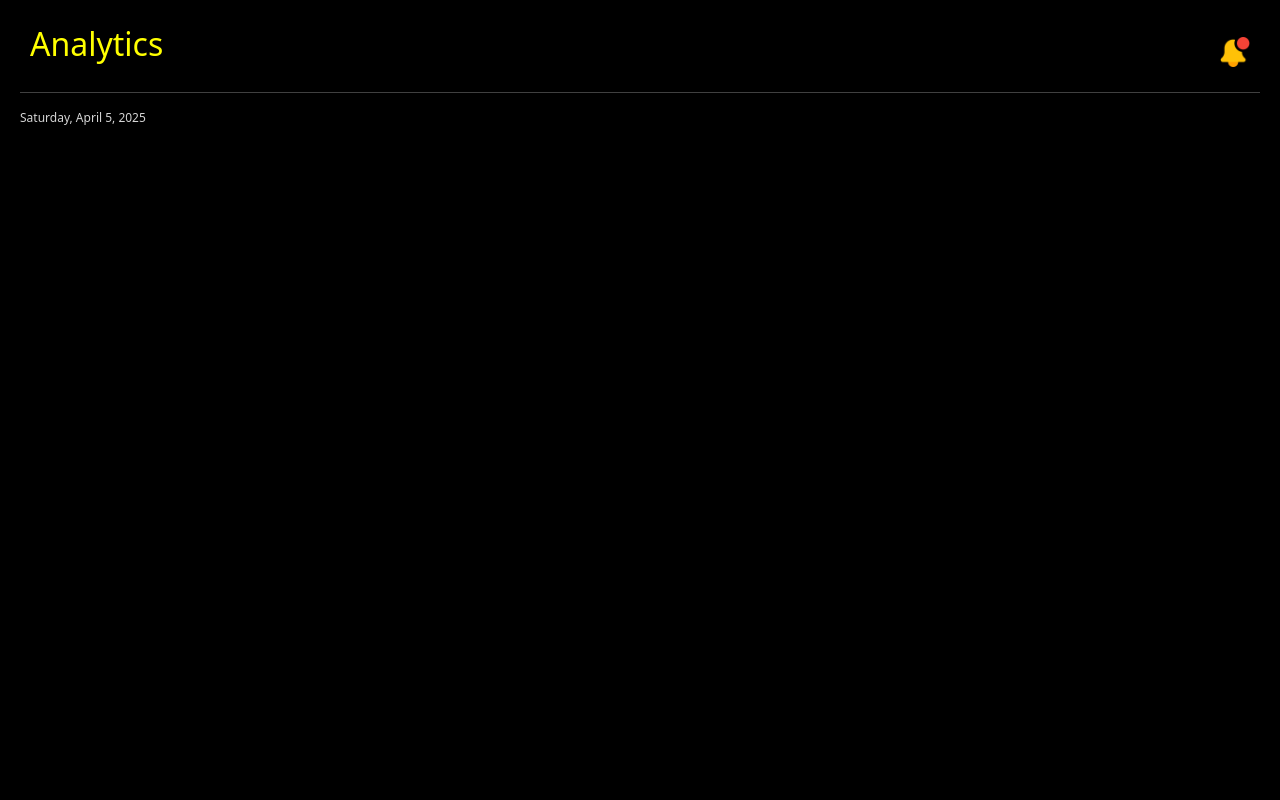
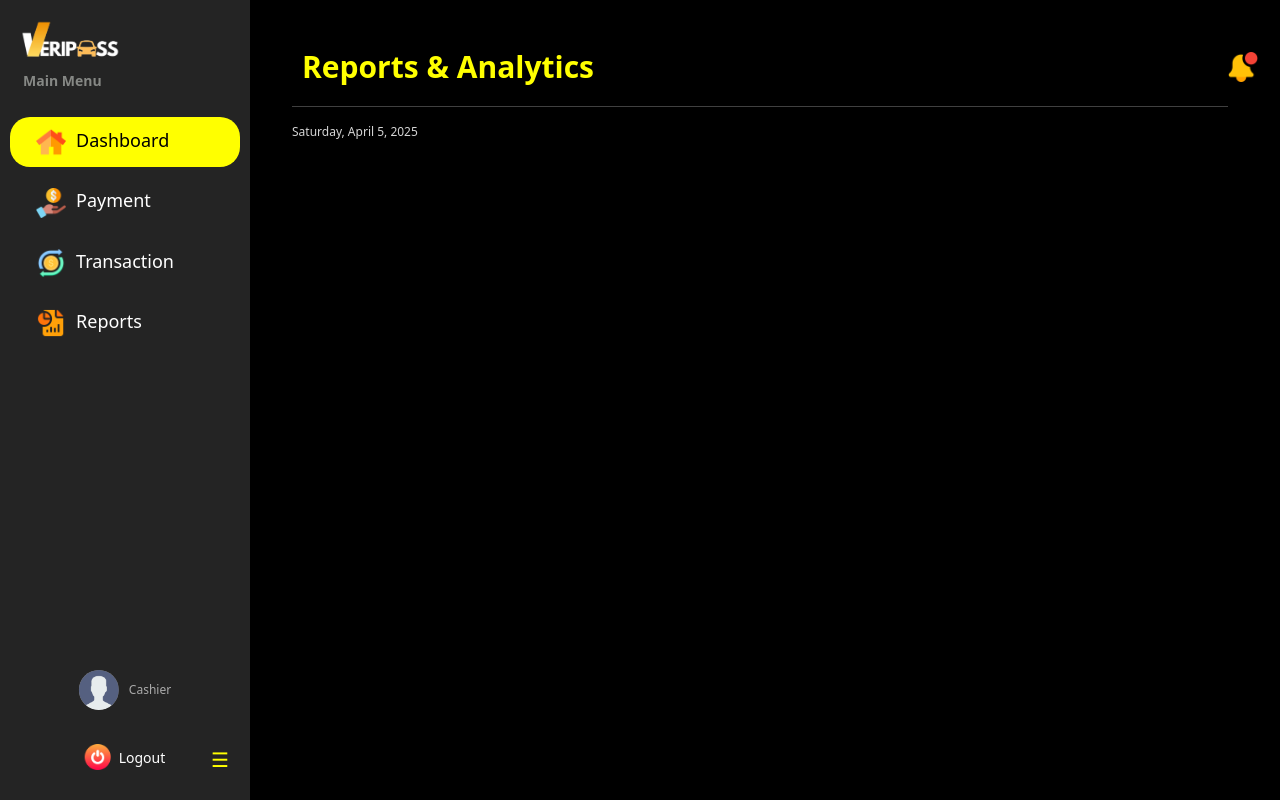
Before and after one commit to Meighel/Online-Vehicle-Pass-Registration, a Django app: template projectsite/templates/Cashier Dashboard/Cashier_Reports.html in a window 1280 px wide. Run offline with Django 5.2, Linux system fonts and the light colour scheme; the template is opened without the code that fills it, so the values that code supplies are empty.

Commit message:
combined the cashier reports to django: modify the urls, views, cashier_sidebar, cashier_reports and  also add the favicon in the admin reports

```diff
--- a/projectsite/projectsite/urls.py
+++ b/projectsite/projectsite/urls.py
@@ -3,7 +3,7 @@ from django.urls import path, include
 from vehicle_pass.views import (
     login_view, logout_view, signup_view,
     default_dashboard, security_dashboard,
-    cashier_dashboard, cashier_payments, cashier_transaction,
+    cashier_dashboard, cashier_payments, cashier_transaction, cashier_report,
     admin_dashboard, admin_manage_user, admin_manage_application, admin_manage_payments, admin_manage_passes, admin_report,
     home
 )
@@ -21,6 +21,7 @@ urlpatterns = [
     path("dashboard/cashier/", cashier_dashboard, name="cashier_dashboard"),
     path("dashboard/cashier/cashier_payments/", cashier_payments, name="cashier_payments"),
     path("dashboard/cashier/cashier_transactions/", cashier_transaction, name="cashier_transactions"),
+    path("dashboard/cashier/cashier_reports/", cashier_report, name="cashier_reports"),
 
 
 
--- a/projectsite/templates/Admin Dashboard/Admin_Reports.html
+++ b/projectsite/templates/Admin Dashboard/Admin_Reports.html
@@ -2,12 +2,13 @@
 {% load static %}
 
 {% block title %}
-    Manage Application
+     Reports & Analytics
 {% endblock %}
 
 {% block extra_css %}
     <link rel="stylesheet" href="{% static 'css/admin-dashboard-style.css' %}">
     <link rel="stylesheet" href="{% static 'css/sidebar.css' %}">
+    <link rel="icon" href="{% static 'images/favicon.png' %}">
     <link href="https://cdn.jsdelivr.net/npm/bootstrap@5.3.0/dist/css/bootstrap.min.css" rel="stylesheet">
     <style>
 
--- a/projectsite/templates/Cashier Dashboard/Cashier_Reports.html
+++ b/projectsite/templates/Cashier Dashboard/Cashier_Reports.html
@@ -1,37 +1,49 @@
-<!DOCTYPE html>
-<html lang="en">
-<head>
-    <meta charset="UTF-8">
-    <meta name="viewport" content="width=device-width, initial-scale=1.0">
-    <title>Reports</title>
-    <link rel="stylesheet" href="../../static/css/cashier-dashboard-style.css">
-    <link rel="stylesheet" href="../../static/css/sidebar.css"> <!--THIS for sidebar-->
+{% extends "includes/cashier_sidebar.html" %}
+{% load static %}
+
+{% block title %}
+     Reports & Analytics
+{% endblock %}
+
+{% block extra_css %}
+    <link rel="stylesheet" href="{% static 'css/cashier-dashboard-style.css' %}">
+    <link rel="stylesheet" href="{% static 'css/sidebar.css' %}">
+    <link rel="icon" href="{% static 'images/favicon.png' %}">
     <link href="https://cdn.jsdelivr.net/npm/bootstrap@5.3.0/dist/css/bootstrap.min.css" rel="stylesheet">
-</head>
-<body>
-        <!-- Sidebar -->
-        <div id="sidebar-container"></div> <!--THIS-->
+    <style>
 
-        <!-- Main Content -->
-        <div class="content" id="content">
-            <div class="title">
-                <h2>Analytics</h2>
-                <div class="top-bar">
+        .main-content {
+            flex-grow: 1;
+            padding: 20px;
+            margin-left: 120px;
+        }
+    </style>
+{% endblock %}
+
+{% block content %}
+<div class="main-content flex-grow-1 ms-uto">
+    <div class="container-fluid py-1">
+        <!-- Title & Top Bar -->
+        <div class="d-flex flex-column flex-md-row justify-content-between align-items-start align-items-md-center mb-3">
+            <h2 class="title mb-3 mb-md-0">Reports & Analytics</h2>
+            <div class="d-flex align-items-center gap-3">
                 <!-- Notification Bell -->
-                    <a href="Announcements.html" class="text-decoration-none">
-                        <img src="../../static/images/notification.png" alt="Notifications" width="30" height="30">
-                        <span class="position-absolute top-0 start-100 translate-middle bg-danger"> </span>
+                <a href="Announcements.html" class="text-decoration-none text-light position-absolute">
+                    <img src="{% static 'images/notification.png' %}" alt="Notifications" width="30" height="30">
+                    <span class="position-absolute top-0 start-100 translate-middle badge bg-danger rounded-circle p-1"></span>
                 </a>
             </div>
         </div>
+
         <hr>
         <small><span id="date"></span></small>
-            </br>
         <br>
+    </div>
+</div>
+{% endblock %}
 
-
-        <script src="../../static/javascript/base.js"></script> <!--THIS-->
+{% block extra_js %}
     <script src="https://cdn.jsdelivr.net/npm/@popperjs/core@2.11.8/dist/umd/popper.min.js" integrity="sha384-I7E8VVD/ismYTF4hNIPjVp/Zjvgyol6VFvRkX/vR+Vc4jQkC+hVqc2pM8ODewa9r" crossorigin="anonymous"></script>
     <script src="https://cdn.jsdelivr.net/npm/bootstrap@5.3.3/dist/js/bootstrap.min.js" integrity="sha384-0pUGZvbkm6XF6gxjEnlmuGrJXVbNuzT9qBBavbLwCsOGabYfZo0T0to5eqruptLy" crossorigin="anonymous"></script>
-</body>
-</html>
+    <script src="{% static 'javascript/base.js' %}"></script>
+{% endblock %}
--- a/projectsite/templates/includes/cashier_sidebar.html
+++ b/projectsite/templates/includes/cashier_sidebar.html
@@ -43,7 +43,7 @@
             </a>
         </li>
         <li data-menu="reports">
-            <a href="#">
+            <a href="{% url 'cashier_reports' %}">
                 <img src="{% static 'images/report.png' %}" alt="Reports" width="30">
                 <span>Reports</span>
             </a>
--- a/projectsite/vehicle_pass/views.py
+++ b/projectsite/vehicle_pass/views.py
@@ -64,7 +64,7 @@ def security_dashboard(request):
     return render(request, "Security Dashboard/Security_Dashboard.html")
 
 
-
+# Cashier Page View
 @login_required
 def cashier_dashboard(request):
     return render(request, "Cashier Dashboard/Cashier_Dashboard.html")
@@ -77,8 +77,12 @@ def cashier_payments(request):
 def cashier_transaction(request):
     return render(request, "Cashier Dashboard/Cashier_Transaction.html")
 
+@login_required
+def cashier_report(request):
+    return render(request, "Cashier Dashboard/Cashier_Reports.html")
 
 
+# Admin Page View
 @login_required
 def admin_dashboard(request):
     return render(request, "Admin Dashboard/Admin_Dashboard.html")
```
Lines whose indentation alone changed are shown as unchanged.
